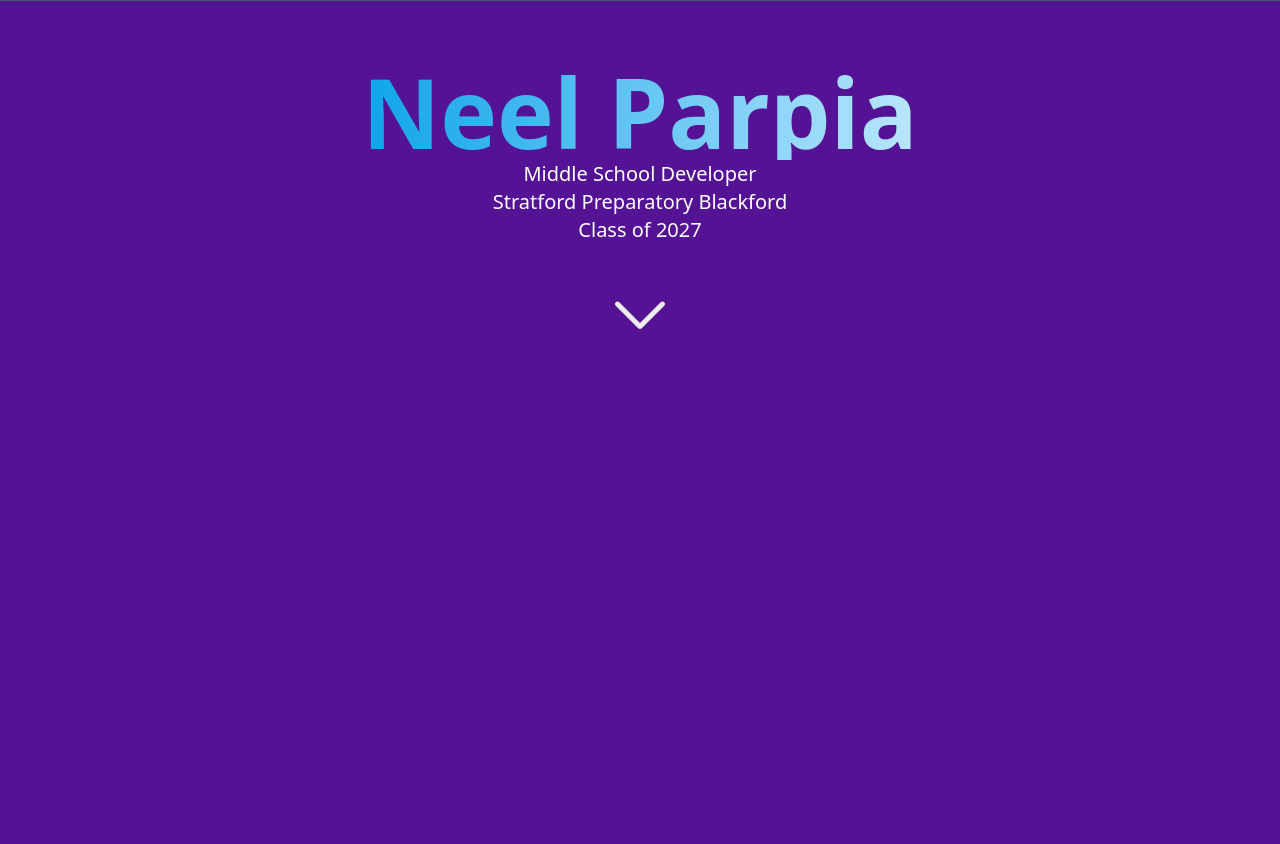
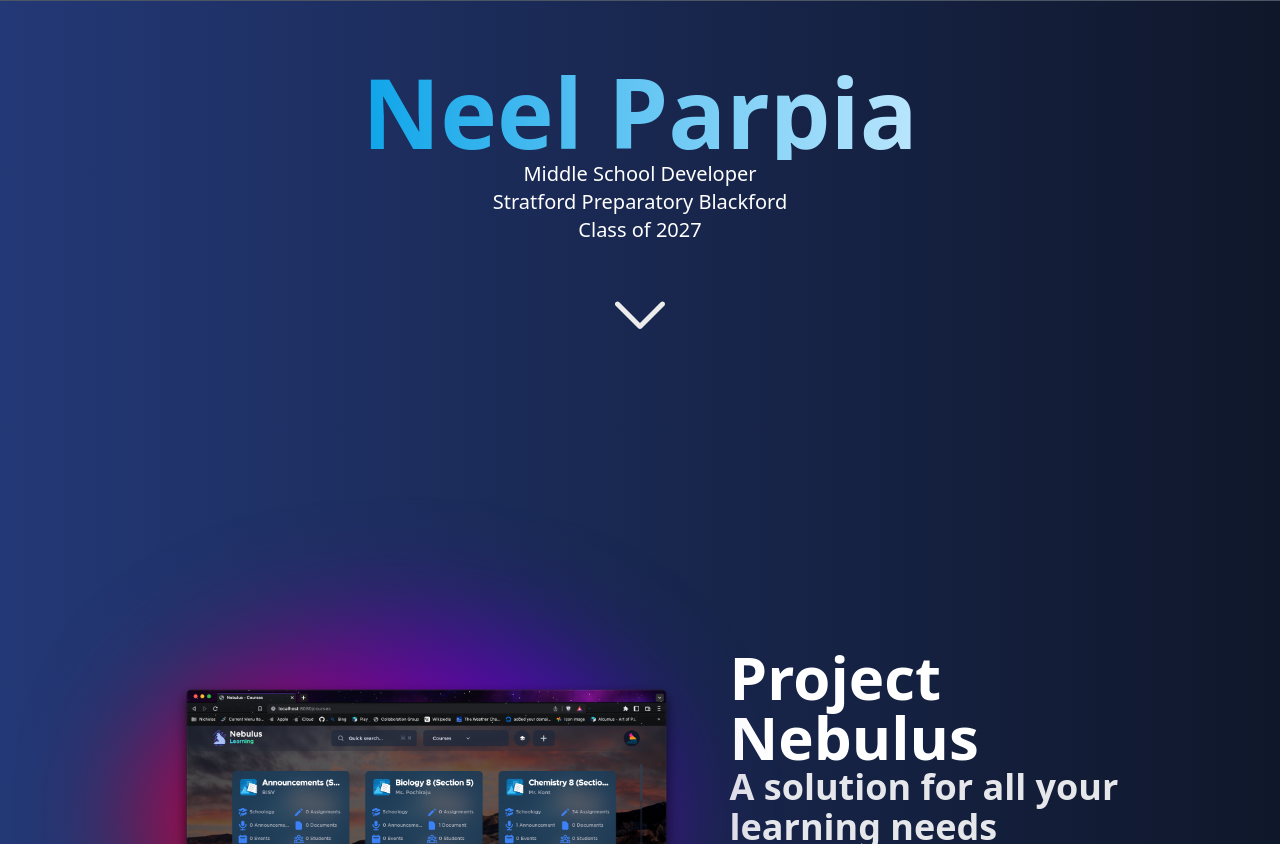
Before and after one commit to CoderN-P/PersonalWebsite, a Flask app: page / in a window 1280 px wide. Shown: the part 82-926 px from the top of the page. Run offline with Flask 2, Linux system fonts and the light colour scheme; style sheets or scripts are compiled from the project's sources.

Commit message:
Added more scroll stuff

```diff
--- a/static/js/scroll.js
+++ b/static/js/scroll.js
@@ -1,4 +1,5 @@
 let prevScrollpos = window.scrollY;
+let curscroll=0;
 $(document).on('scroll', function(){
        let h = $('#projects');
         var offset = h.offset();
@@ -8,13 +9,15 @@ $(document).on('scroll', function(){
 
         var centerX = offset.left + width / 2;
 
+
+
        if (centerX >  $(window).width() / 2 || window.scrollY < prevScrollpos){
-            $('#m').css('background-color', 'none');
+           curscroll = 0;
            h.css("left", Math.max(150 - 0.2 * window.scrollY, 1) + "vw");
            prevScrollpos = window.scrollY;
 
        }else{
-           $('#m').css('background-color', '#541394');
+
            var s = $(window).scrollTop(),
               d = $(document).height(),
               c = $(window).height();
@@ -22,6 +25,18 @@ $(document).on('scroll', function(){
            var scrollPercent = ((window.scrollY-prevScrollpos) / (d - c)) * 100;
 
            h.css('top', 20-scrollPercent+"%");
+            curscroll += s-prevScrollpos;
+            console.log(curscroll);
+           if (s < 860) {
+               if (curscroll + prevScrollpos < 860) {
+                   if (80 < curscroll) {
+                       document.getElementById('neb').src = '/static/images/nebulus2.png';
+                   } else {
+                       document.getElementById('neb').src = '/static/images/nebulus.png';
+                   }
+                   window.scrollTo(0, prevScrollpos);
+               }
+           }
        }
    });
 
--- a/templates/index.html
+++ b/templates/index.html
@@ -58,39 +58,25 @@
                 <h1 class="text-8xl font-extrabold h1project" id="projects" style="left: 150vw;top:20%">My Projects</h1>
             </div>
 
-            <div class="items center">
+            <div class="flex flex-row items-center" style="width:80%;margin-bottom:500px;">
+                <div style=" width: 800px; margin: 20px; position: relative; display: inline-block; ">
+                    <img id="neb" class="rounded-lg" src="/static/images/nebulus.png" style="height: 310px; width: 517px; margin-left: 20px;z-index:2;position:relative;">
+                    <div style="background: linear-gradient(45deg, red, #2700ff); width: 500px;border-radius: 50%;height: 350px;filter: blur(60px); z-index: -10;margin-top: -350px;-webkit-animation: pulse 5s ease infinite;-moz-animation: pulse 5s ease infinite;animation: pulse 5s ease infinite; "></div>
+                </div>
+                <div class="flex flex-col items-start" style="width:calc(100% - 400px);margin-left:20px;">
+                    <h1 class="text-6xl font-extrabold">Project Nebulus</h1>
+                    <p class="text-4xl font-bold text-gray-200 ">A solution for all your learning needs</p>
+                    <p class="text-xl text-gray-400">Nebulus consolidates all of your learning sites into one easy to use tool. It features a chat in which you can communicate, a study session timer, and many other useful tools.</p>
+                    <a href="https://nebulus.app"><button class="text-base text-white bg-gradient-to-r from-red-400 to-pink-600 font-medium rounded-lg text-sm px-5 py-2.5 text-center mr-2 mb-2" style="margin-top:10px;">Try Nebulus<svg class="ml-2 -mr-1 w-5 h-5" fill="currentColor" viewBox="0 0 20 20" xmlns="http://www.w3.org/2000/svg" style="display: inline-block;">
+<path fill-rule="evenodd" d="M10.293 3.293a1 1 0 011.414 0l6 6a1 1 0 010 1.414l-6 6a1 1 0 01-1.414-1.414L14.586 11H3a1 1 0 110-2h11.586l-4.293-4.293a1 1 0 010-1.414z" clip-rule="evenodd"></path>
+</svg>
+                    </button></a>
 
-            <a href="#" style="margin-bottom:50px;" class="flex flex-col items-center border rounded-lg shadow-md md:flex-row md:max-w-xl border-gray-700 bg-gray-800 hover:bg-gray-700">
-    <img class="object-cover w-full rounded-full h-96 md:h-auto md:w-48 md:rounded-none md:rounded-l-lg" src="https://s7.orientaltrading.com/is/image/OrientalTrading/VIEWER_ZOOM/all-nations-flag-backdrop-banner~13943533" alt="">
-    <div class="flex flex-col justify-between p-4 leading-normal">
-        <h5 class="mb-2 text-4xl font-bold tracking-tight text-white">Country Bot</h5>
-        <p class="mb-3 font-normal text-gray-400">A discord Bot all about countries. Shutting down by February next year.</p>
+            </div>
+
+
+        </div>
     </div>
-</a>
-                </div>
-
-            <div class="items center">
-
-            <a href="#" style="margin-bottom:50px;" class="flex flex-col items-center border rounded-lg shadow-md md:flex-row md:max-w-xl border-gray-700 bg-gray-800 hover:bg-gray-700">
-    <img class="object-cover w-full rounded-full h-96 md:h-auto md:w-48 md:rounded-none md:rounded-l-lg" src="https://s7.orientaltrading.com/is/image/OrientalTrading/VIEWER_ZOOM/all-nations-flag-backdrop-banner~13943533" alt="">
-    <div class="flex flex-col justify-between p-4 leading-normal">
-        <h5 class="mb-2 text-4xl font-bold tracking-tight text-white">ProjectNebulus</h5>
-        <p class="mb-3 font-normal text-gray-400">A website for all your learning needs. Releasing Sometime next year</p>
-    </div>
-</a>
-                </div>
-
-             <div class="items center">
-
-            <a href="#" style="margin-bottom:50px;" class="flex flex-col items-center border rounded-lg shadow-md md:flex-row md:max-w-xl border-gray-700 bg-gray-800 hover:bg-gray-700">
-    <img class="object-cover w-full rounded-full h-96 md:h-auto md:w-48 md:rounded-none md:rounded-l-lg" src="https://s7.orientaltrading.com/is/image/OrientalTrading/VIEWER_ZOOM/all-nations-flag-backdrop-banner~13943533" alt="">
-    <div class="flex flex-col justify-between p-4 leading-normal">
-        <h5 class="mb-2 text-4xl font-bold tracking-tight text-white">Raspberry Pi Smart Irrigation Controller</h5>
-        <p class="mb-3 font-normal text-gray-400">My 7th grade sceince fair engineering project. It's a device that waters your plants automatically and has a website in which you can monitor and control it.</p>
-    </div>
-</a>
-                </div>
-        </div>
     </div>
 </body>
 
```
Also changed, not shown: static/images/nebulus.png.
